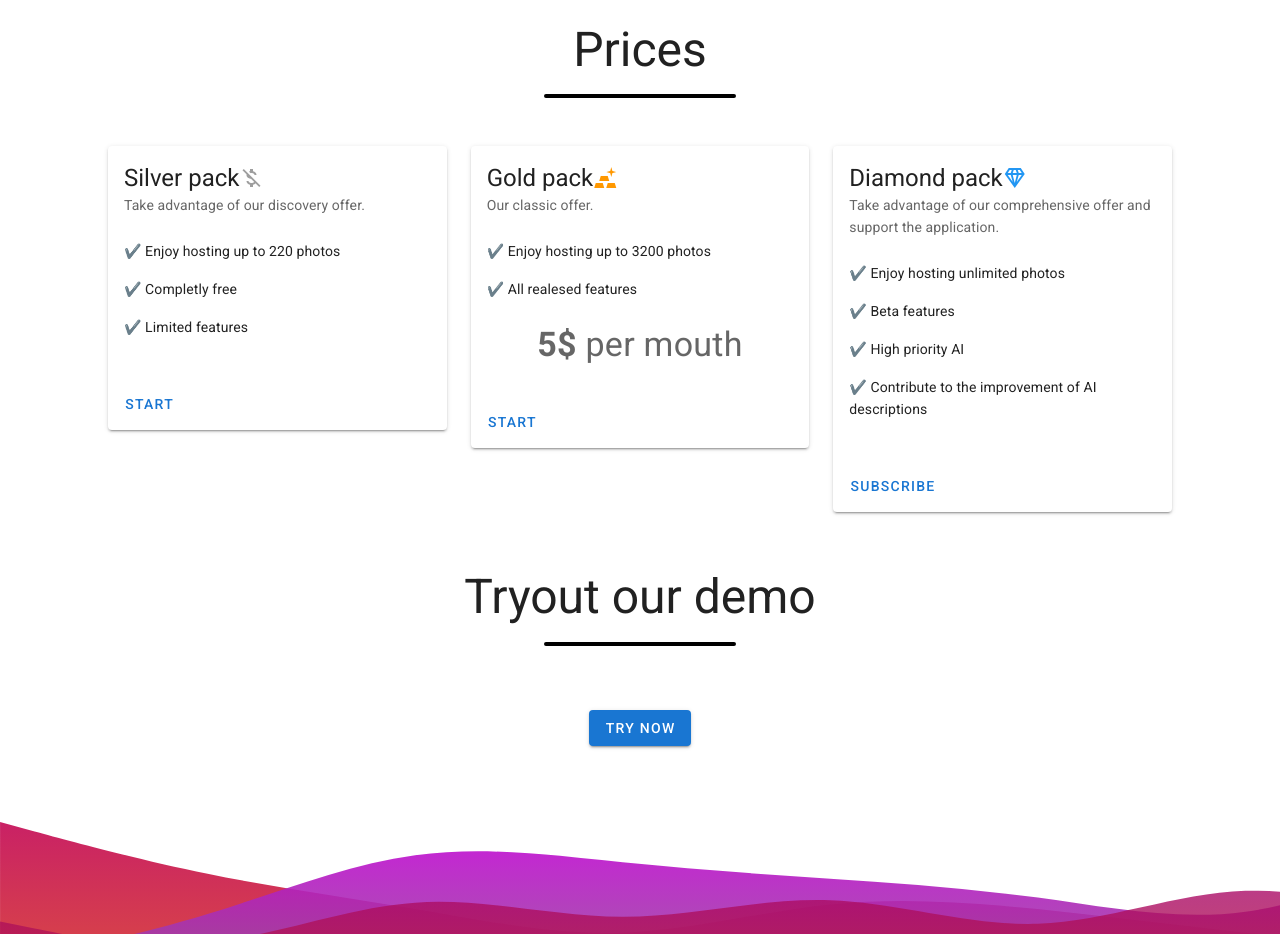
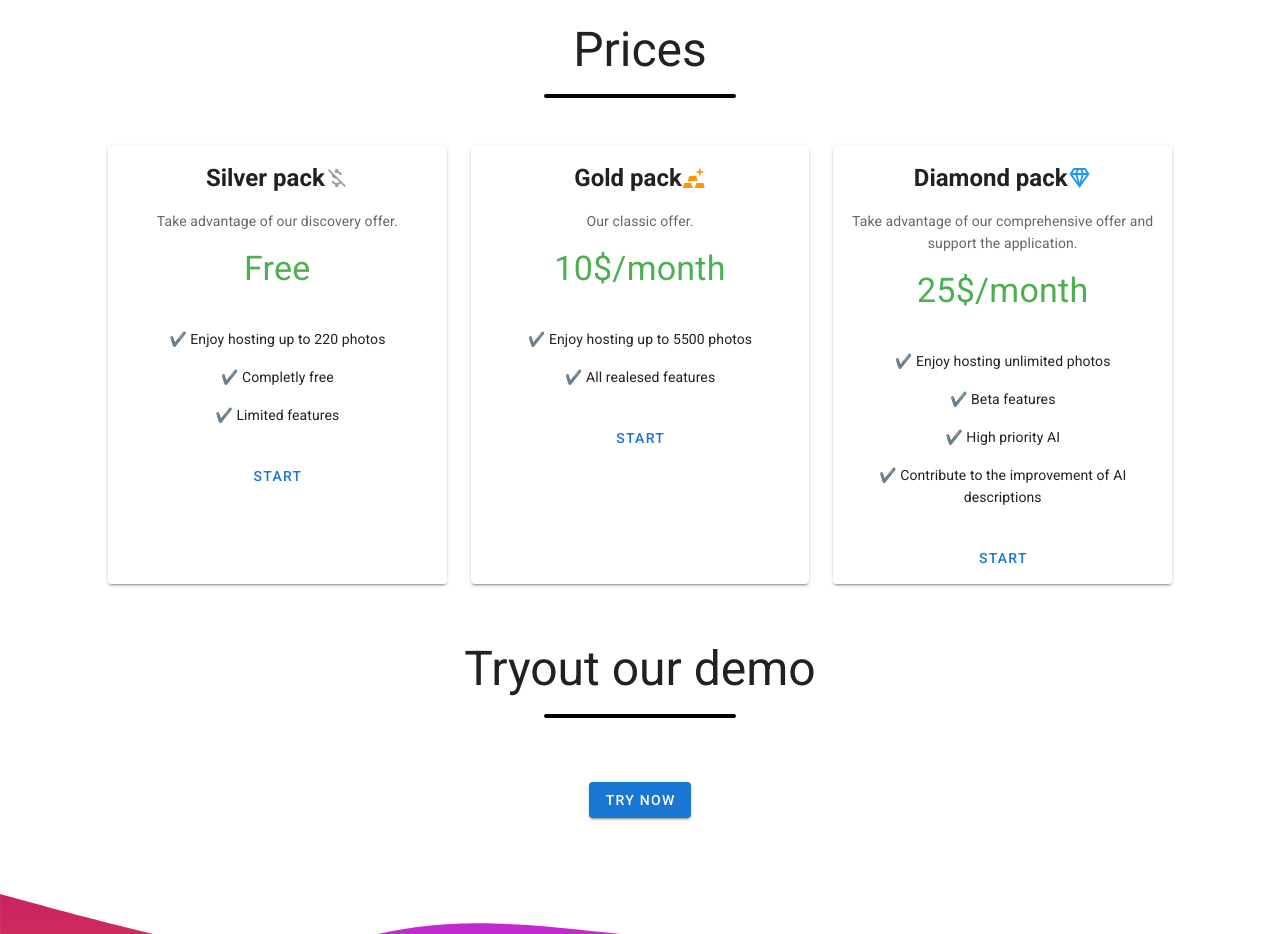
Before and after one commit to TavaresDylan/ICG, a Vue app in the folder frontend/: page / in a window 1280 px wide. Shown: the part 1940-2874 px from the top of the page. Built offline with nearby package versions, Linux system fonts and the light colour scheme; what vue-session would draw is missing.

Commit message:
refactor(front): price cards refactored

```diff
--- a/frontend/src/views/Home.vue
+++ b/frontend/src/views/Home.vue
@@ -112,10 +112,13 @@
       <h2 class="display-2">Features</h2>
       <div id="spacer"></div>
       <v-row>
-        <v-col class="col-6 d-flex justify-center align-center flex-column pa-6">
+        <v-col
+          class="col-6 d-flex justify-center align-center flex-column pa-6"
+        >
           <p class="display-1">Easily find your photos</p>
           <p>
-            Your photos on the cloud are automatically described by AI, find your memories by searching by keywords or description.
+            Your photos on the cloud are automatically described by AI, find
+            your memories by searching by keywords or description.
           </p>
         </v-col>
         <v-col class="col-6 d-flex align-center justify-center">
@@ -132,22 +135,26 @@
             src="https://cdn.pixabay.com/photo/2013/07/13/11/43/safety-158528_960_720.png"
           ></v-img>
         </v-col>
-        <v-col class="col-6 d-flex justify-center align-center flex-column pa-6">
+        <v-col
+          class="col-6 d-flex justify-center align-center flex-column pa-6"
+        >
           <p class="display-1">Stock all your photos on the cloud</p>
-          <p>
-            Unlimited storage space to secure your most precious memories.
-          </p>
+          <p>Unlimited storage space to secure your most precious memories.</p>
         </v-col>
       </v-row>
       <v-row class="pb-16">
         <v-col class="d-flex flex-column justify-center">
           <p class="display-1">Find the places where you took your pictures</p>
           <p>
-            An interactive map allow you to find all places you had take your best shots.
+            An interactive map allow you to find all places you had take your
+            best shots.
           </p>
         </v-col>
         <v-col>
-          <v-img max-width="22em" src="https://image.freepik.com/free-vector/internet-order-delivery-tracking-gps-navigator-service-website-flat-design-element-pointer-magnifier-map-route-online-planning-path-finding-concept-illustration_335657-1688.jpg"></v-img>
+          <v-img
+            max-width="22em"
+            src="https://image.freepik.com/free-vector/internet-order-delivery-tracking-gps-navigator-service-website-flat-design-element-pointer-magnifier-map-route-online-planning-path-finding-concept-illustration_335657-1688.jpg"
+          ></v-img>
         </v-col>
       </v-row>
     </div>
@@ -156,82 +163,44 @@
       <h2 class="display-2">Prices</h2>
       <div id="spacer"></div>
       <v-row class="pa-12">
-        <v-col cols="12" class="col-md-4">
-          <v-card>
-            <v-card-title class="text-h5">
-              Silver pack
-              <v-icon color="grey">mdi-currency-usd-off</v-icon></v-card-title
-            >
+        <v-col
+          v-for="item in priceCards"
+          :key="item"
+          cols="12"
+          class="col-md-4"
+        >
+          <v-card height="100%">
+            <v-card-title class="text-h5 justify-center font-weight-bold">
+              {{ item.title }}
+              <v-icon :color="item.iconColor">{{ item.icon }}</v-icon>
+            </v-card-title>
 
-            <v-card-subtitle
-              >Take advantage of our discovery offer.</v-card-subtitle
-            >
+            <v-card-subtitle class="pt-4 text-center">{{
+              item.subtitle
+            }}</v-card-subtitle>
 
-            <v-card-text>
-              <v-list>
-                <p>✔️ Enjoy hosting up to 220 photos</p>
-                <p>✔️ Completly free</p>
-                <p>✔️ Limited features</p>
+            <v-card-text class="text-center display-1 green--text">{{
+              item.price
+            }}</v-card-text>
+
+            <v-card-text class="text-center">
+              <v-list v-for="listItem in item.list" :key="listItem">
+                ✔️ {{ listItem }}
               </v-list>
+              <v-spacer></v-spacer>
             </v-card-text>
 
             <v-card-actions>
-              <v-btn color="primary" text> Start </v-btn>
-            </v-card-actions>
-          </v-card>
-        </v-col>
-        <v-col cols="12" class="col-md-4">
-          <v-card>
-            <v-card-title class="text-h5">
-              Gold pack <v-icon color="orange">mdi-gold</v-icon></v-card-title
-            >
-
-            <v-card-subtitle
-              >Our classic offer.</v-card-subtitle
-            >
-
-            <v-card-text>
-              <v-list>
-                <p>✔️ Enjoy hosting up to 3200 photos</p>
-                <p>✔️ All realesed features</p>
-              </v-list>
-              <p class="display-1 text-center"><b>5$</b> per mouth</p>
-            </v-card-text>
-
-            <v-card-actions>
-              <v-btn color="primary" to="/signup" text> Start </v-btn>
-            </v-card-actions>
-          </v-card>
-        </v-col>
-        <v-col cols="12" class="col-md-4">
-          <v-card>
-            <v-card-title class="text-h5">
-              Diamond pack
-              <v-icon color="blue">mdi-diamond-stone</v-icon></v-card-title
-            >
-
-            <v-card-subtitle
-              >Take advantage of our comprehensive offer and support the application.</v-card-subtitle
-            >
-
-            <v-card-text>
-              <v-list>
-                <p>✔️ Enjoy hosting unlimited photos</p>
-                <p>✔️ Beta features</p>
-                <p>✔️ High priority AI</p>
-                <p>✔️ Contribute to the improvement of AI descriptions</p>
-              </v-list>
-            </v-card-text>
-
-            <v-card-actions>
-              <v-btn color="primary" text> Subscribe </v-btn>
+              <v-btn block color="primary" :to="item.to" text>
+                {{ item.action }}
+              </v-btn>
             </v-card-actions>
           </v-card>
         </v-col>
       </v-row>
     </div>
     <v-container class="d-flex flex-column align-center">
-      <h2 class="display-2">Tryout our demo</h2>
+      <h2 class="display-2 text-center">Tryout our demo</h2>
       <div id="spacer"></div>
       <v-btn color="primary" class="my-16">Try Now</v-btn>
     </v-container>
@@ -263,7 +232,49 @@ export default {
           src: "https://cdn.vuetifyjs.com/images/carousel/bird.jpg",
         },
         {
-          src: "https://cdn.vuetifyjs.com/images/carousel/planet.jpg",
+          src: "https://cdn.pixabay.com/photo/2018/08/13/03/21/family-3602245_960_720.jpg",
+        },
+      ],
+      priceCards: [
+        {
+          title: "Silver pack",
+          subtitle: "Take advantage of our discovery offer.",
+          iconColor: "grey",
+          icon: "mdi-currency-usd-off",
+          list: [
+            "Enjoy hosting up to 220 photos",
+            "Completly free",
+            "Limited features",
+          ],
+          action: "Start",
+          to: "/signup",
+          price: "Free",
+        },
+        {
+          title: "Gold pack",
+          subtitle: "Our classic offer.",
+          iconColor: "orange",
+          icon: "mdi-gold",
+          list: ["Enjoy hosting up to 5500 photos", "All realesed features"],
+          action: "Start",
+          to: "/signup",
+          price: "10$/month",
+        },
+        {
+          title: "Diamond pack",
+          subtitle:
+            "Take advantage of our comprehensive offer and support the application.",
+          iconColor: "blue",
+          icon: "mdi-diamond-stone",
+          list: [
+            "Enjoy hosting unlimited photos",
+            "Beta features",
+            "High priority AI",
+            "Contribute to the improvement of AI descriptions",
+          ],
+          action: "Start",
+          to: "/signup",
+          price: "25$/month",
         },
       ],
     };
```
